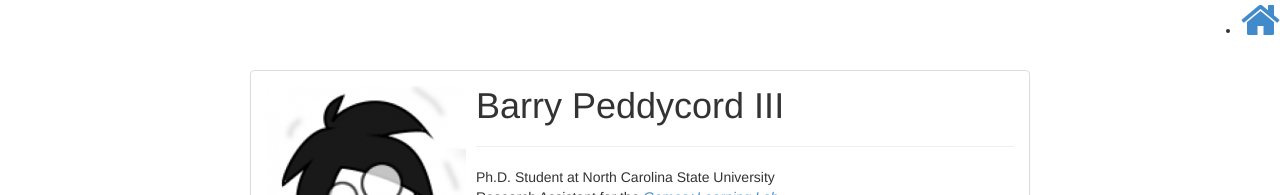
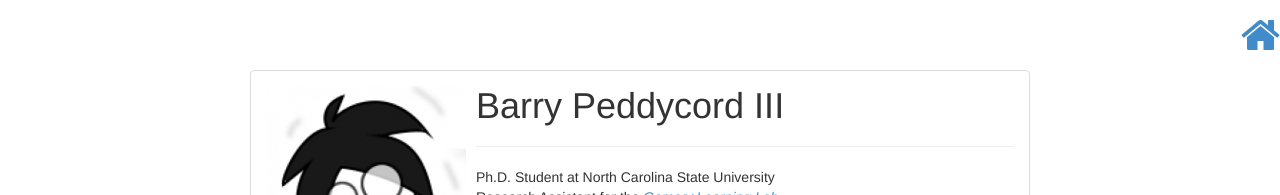
Before and after one commit to isharacomix/oldsite, a Jekyll site: the page built from index.html, in a window 1280 px wide. Shown: the top 195 px of the page. Built offline with Jekyll 4.4.1, drawn with Linux system fonts in a browser that asks for light colours; Markdown is read by kramdown in place of the engine named in the settings.

Commit message:
Working on navbar.

```diff
--- a/_layouts/base.html
+++ b/_layouts/base.html
@@ -22,7 +22,7 @@
 
     <body>
         <div class="navbar navbar-fixed-top" role="navigation">
-            <ul class="navbar-right">
+            <ul class="nav navbar-nav navbar-right">
                <li><a href="{{ site.baseurl }}"><i class="fa fa-home fa-3x" title="Home" alt="home"></i></a></li>
             </ul>
         </div>
```
